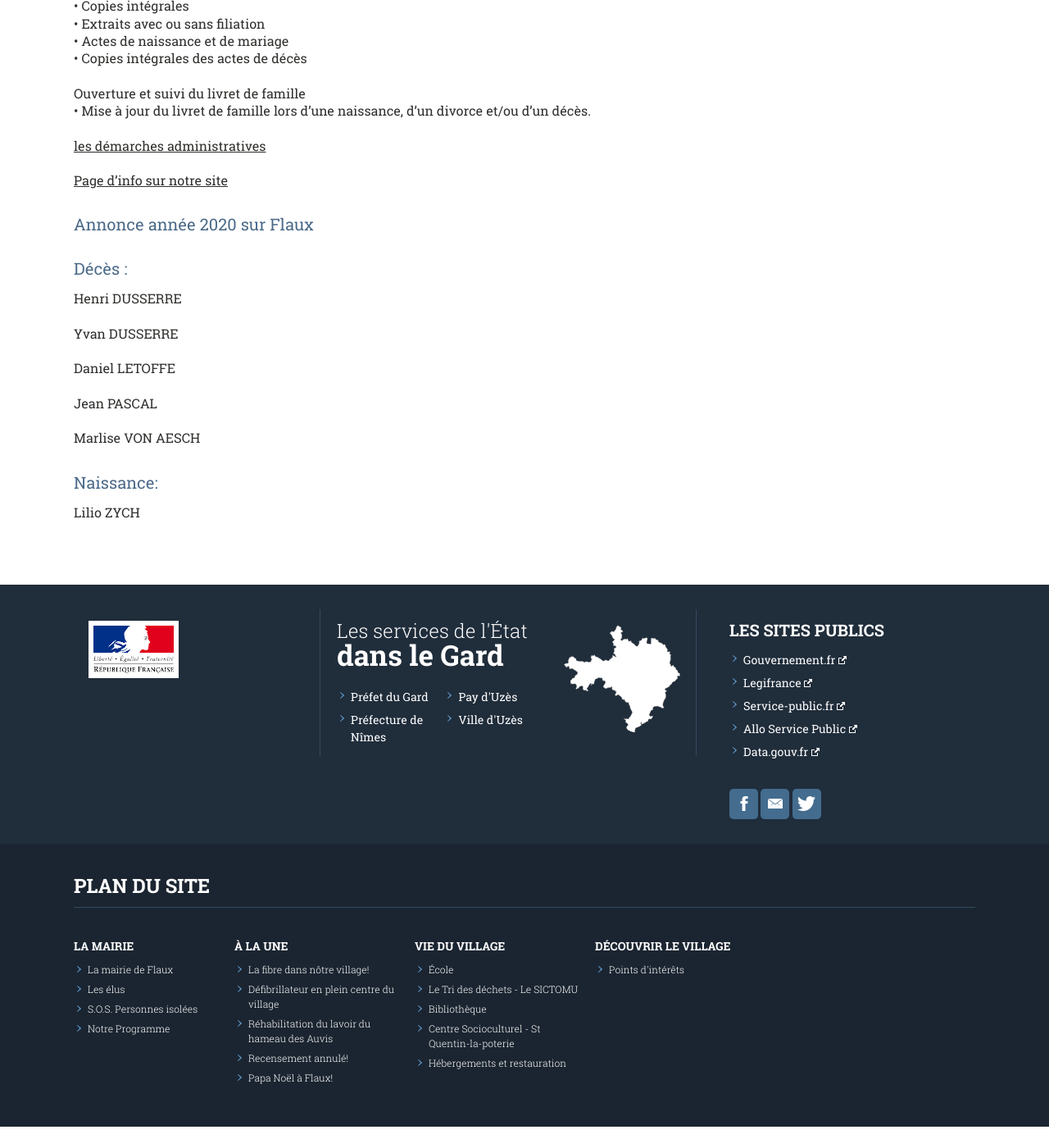
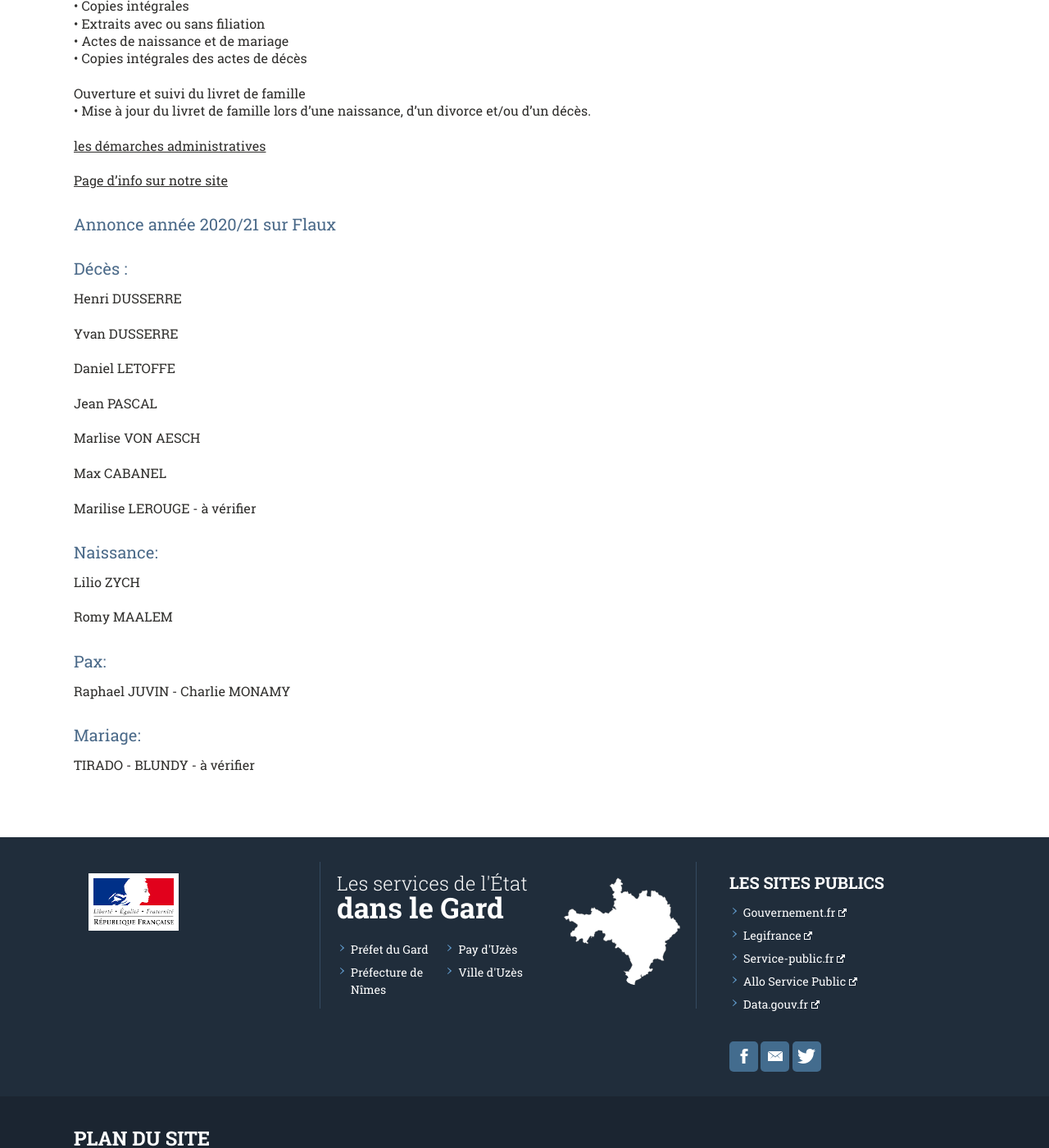
Before and after one commit to Flaux-Village/flaux-village.github.io, a Jekyll site: the page built from etatcivil.md, in a window 1280 px wide and 1400 px high, scrolled down 627 px. Shown: the whole window at 82% size. Built offline with Jekyll 4.4.1, drawn with Linux system fonts in a browser that asks for light colours; before the commit the page ends 2001 px from its top, so only the background shows below that.

Commit message:
Update etatcivil.md

```diff
--- a/etatcivil.md
+++ b/etatcivil.md
@@ -34,7 +34,8 @@ Ouverture et suivi du livret de famille <br>
 [Page d'info sur notre site](https://flaux-village.github.io/demarches.html)  <br>
 
 
-## Annonce année 2020 sur Flaux
+
+## Annonce année 2020/21 sur Flaux
 
 ## Décès :
 
@@ -48,6 +49,21 @@ Jean PASCAL
 
 Marlise VON AESCH
 
+Max CABANEL
+
+Marilise LEROUGE - à vérifier
+
+
 ## Naissance:
 
 Lilio ZYCH
+
+Romy MAALEM
+
+## Pax:
+
+Raphael JUVIN - Charlie MONAMY
+
+## Mariage:
+
+TIRADO - BLUNDY - à vérifier
```
